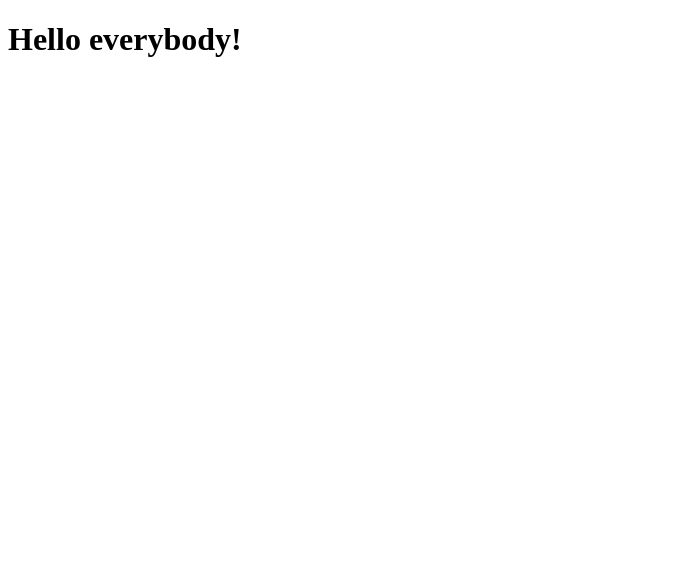
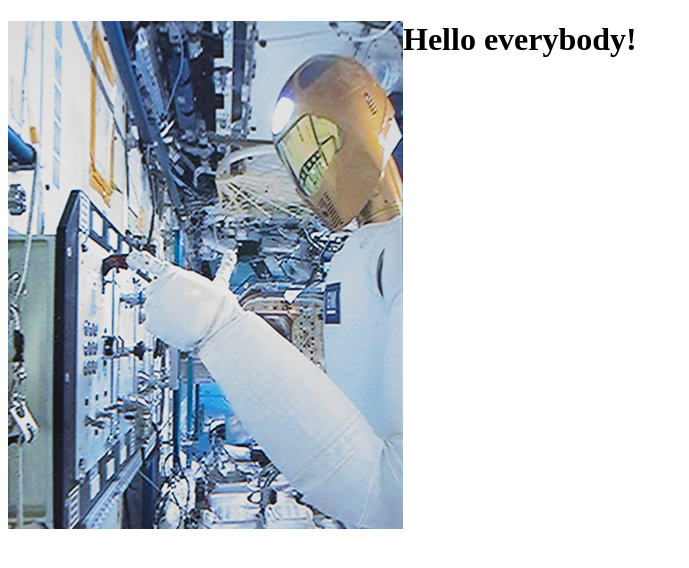
Before and after one commit to srgg6701/angular-template-basic, a plain HTML site: page index.html in a window 1280 px wide. Shown: the whole page, without its empty margins (0-689 px from the left). Drawn offline with Linux system fonts and the light colour scheme.

Commit message:
Image changed and replaced.

```diff
--- a/index.html
+++ b/index.html
@@ -5,6 +5,6 @@
 <title>srgg6701</title>
 </head>
 <body>
-<h1>Hello everybody!</h1>
+<h1><img src="images/robotnaut-open-switch-cover.jpg" width="395" height="508" align="top">Hello everybody!</h1>
 </body>
 </html>
```
Also changed, not shown: images/robotnaut-open-switch-cover.jpg (added), robotnaut-open-switch-cover.jpg (deleted).
